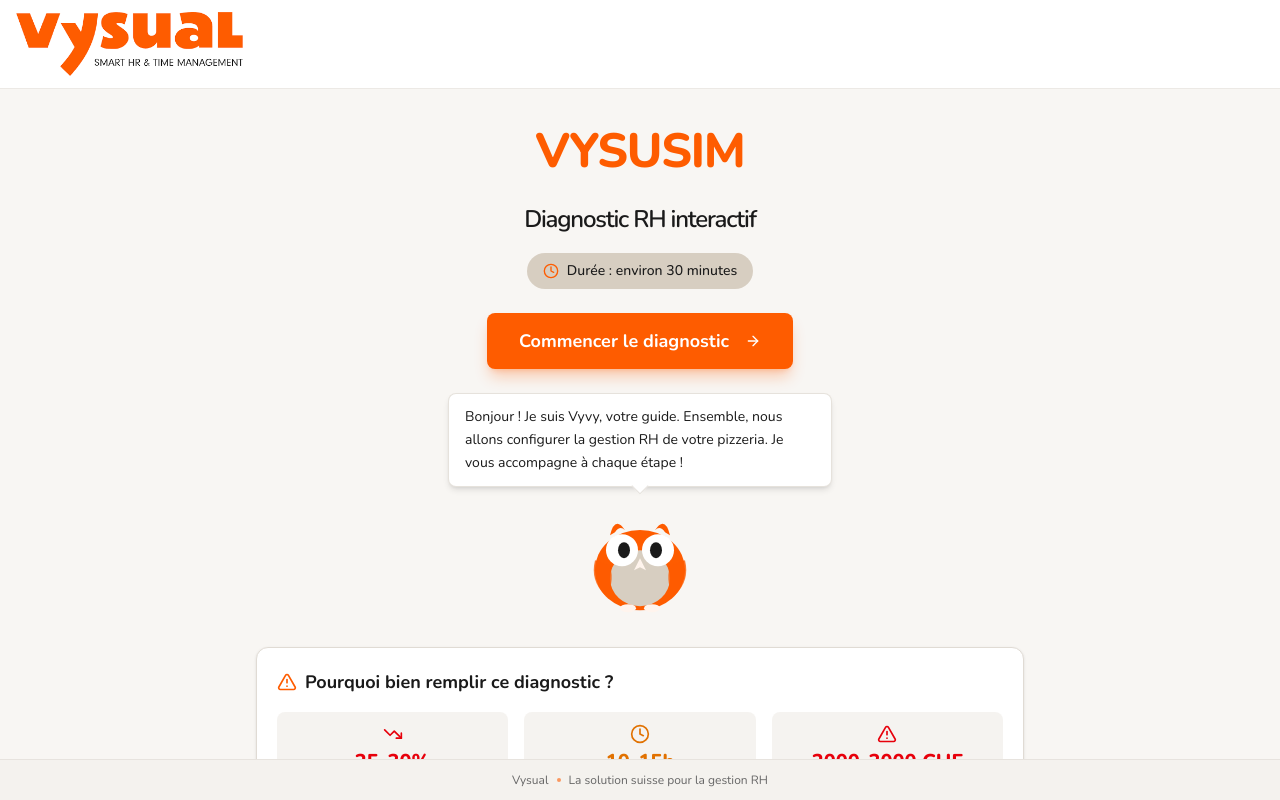
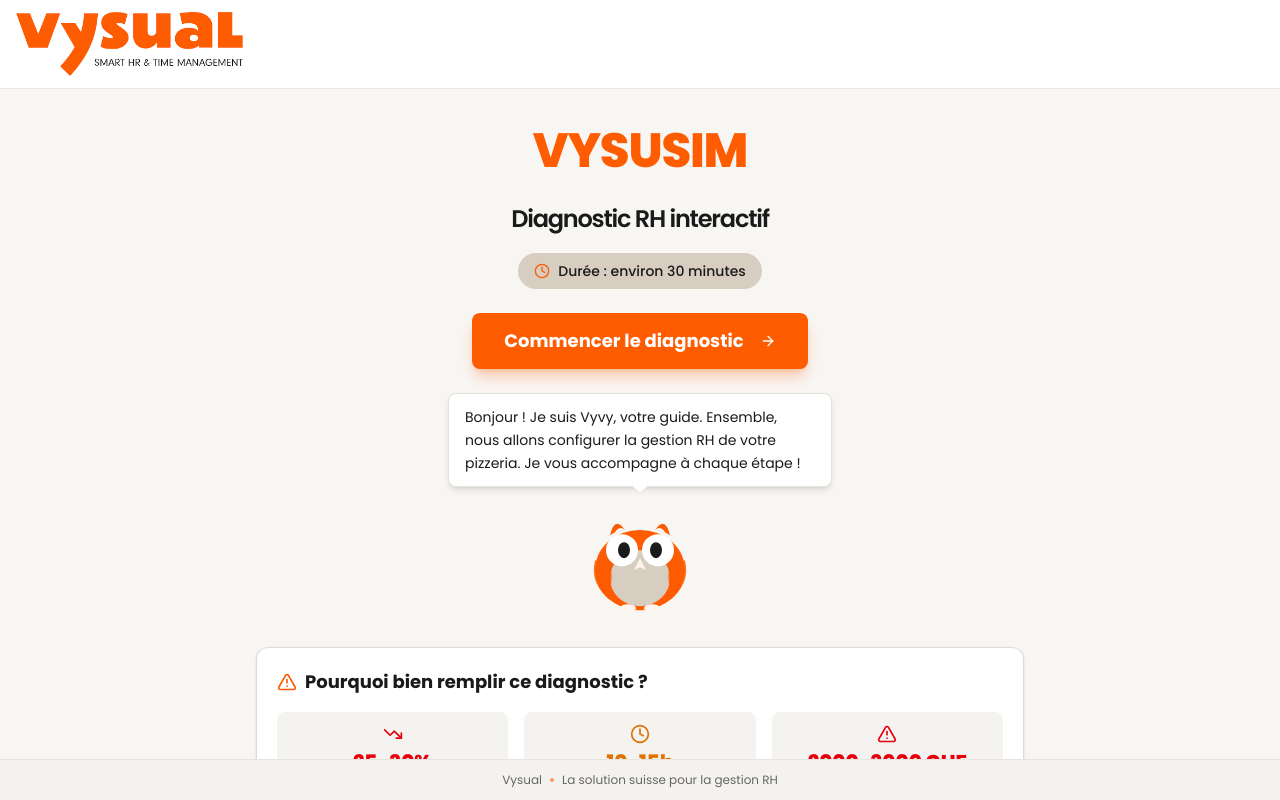
Before and after one commit to jasmyne222/VYSUSIM-4e, a Next.js app: page / in a window 1280 px wide. Built offline with nearby package versions, Linux system fonts and the light colour scheme.

Commit message:
style: update font to Poppins for modern design consistency
Switch from Nunito to Poppins for better alignment with Vysual's style.

Co-authored-by: Jasmine Degirmenci <182100510+jasmyne222@users.noreply.github.com>

```diff
--- a/app/globals.css
+++ b/app/globals.css
@@ -107,8 +107,8 @@
 }
 
 @theme inline {
-  /* Nunito for friendly Vysual aesthetic, Inter fallback */
-  --font-sans: 'Nunito', 'Inter', system-ui, sans-serif;
+  /* Poppins for modern Vysual aesthetic - matches brand design */
+  --font-sans: 'Poppins', system-ui, sans-serif;
   --font-mono: 'Geist Mono', 'Geist Mono Fallback';
   --color-background: var(--background);
   --color-foreground: var(--foreground);
--- a/app/layout.tsx
+++ b/app/layout.tsx
@@ -1,11 +1,11 @@
 import type { Metadata } from 'next'
-import { Nunito, Geist_Mono } from 'next/font/google'
+import { Poppins, Geist_Mono } from 'next/font/google'
 import { Analytics } from '@vercel/analytics/next'
 import './globals.css'
 
-const _nunito = Nunito({
+const _poppins = Poppins({
   subsets: ["latin"],
-  variable: '--font-nunito',
+  variable: '--font-poppins',
   display: 'swap',
   weight: ['400', '500', '600', '700', '800', '900']
 });
```
